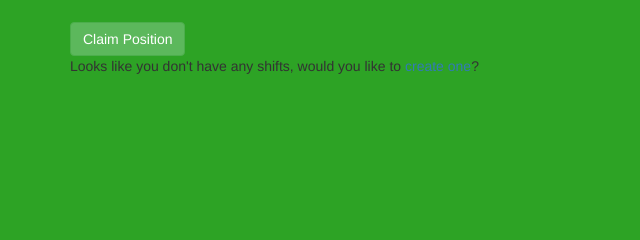
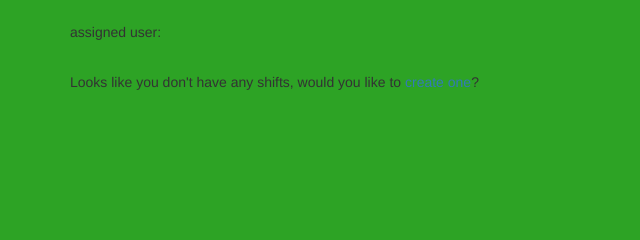
Before and after one commit to CameronOC/SKEDD, a Python web app: template source/templates/main/position.html in a window 1280 px wide. Shown: the part 108-348 px from the top of the page, without its empty margins (0-640 px from the left). Run offline with Jinja, Linux system fonts and the light colour scheme; the template is opened without the code that fills it, so the values that code supplies are empty; some libraries are stand-ins or nearby versions; some web fonts are replaced.

Commit message:
displays whose assigned to what position, just need a way of adding a member to a position

```diff
--- a/source/templates/main/organization.html
+++ b/source/templates/main/organization.html
@@ -24,9 +24,11 @@
 
 <br>
 <a href="/organization/{{ organization.id }}/invite">Invite people to this organization</a>
-
+<br>
 {% else %}
 {% endif %}
+
+<br>
 
 {% if organization.owned_positions %}
 <ul class="list-group">
--- a/source/templates/main/position.html
+++ b/source/templates/main/position.html
@@ -6,17 +6,11 @@
 
 <h1>{{ position.title }}</h1>
 
-{% if position.assigned_users.user_id == NULL%}
-<!--
-	this button needs to be fixed but i believe the logic for the if statement it correct
--->
-	<a class="btn btn-success" action="ClaimPositionForm" type="submit"> <i class="fa fa-plus" aria-hidden="true"></i> Claim Position</a>
-
-{% else %}
-
-	<p> hello {{ position.assigned_users.user_id }} {{position.assigned_users.position_id}} </p>
-
-{%endif%}
+<p> assigned user:
+{% for person in position.assigned_users%}
+{{ person.first_name }} {{ person.last_name}}
+{%endfor%}
+</p>
 
 <br>
 
```
Also changed, not shown: source/models.py (+12 -12 lines), source/templates/main/manager_member_profile.html (+7 -2 lines), source/views.py (+17 -3 lines).
